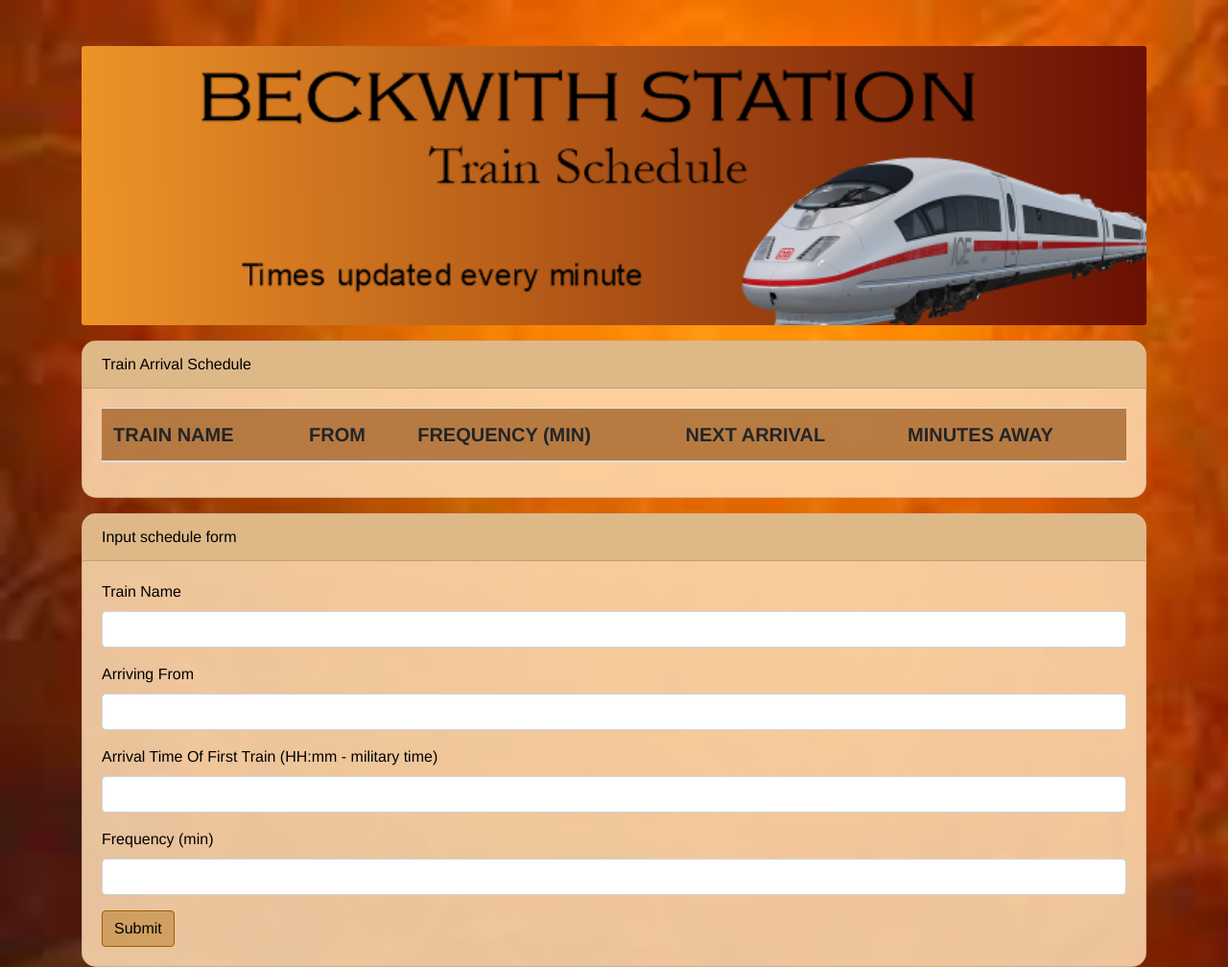
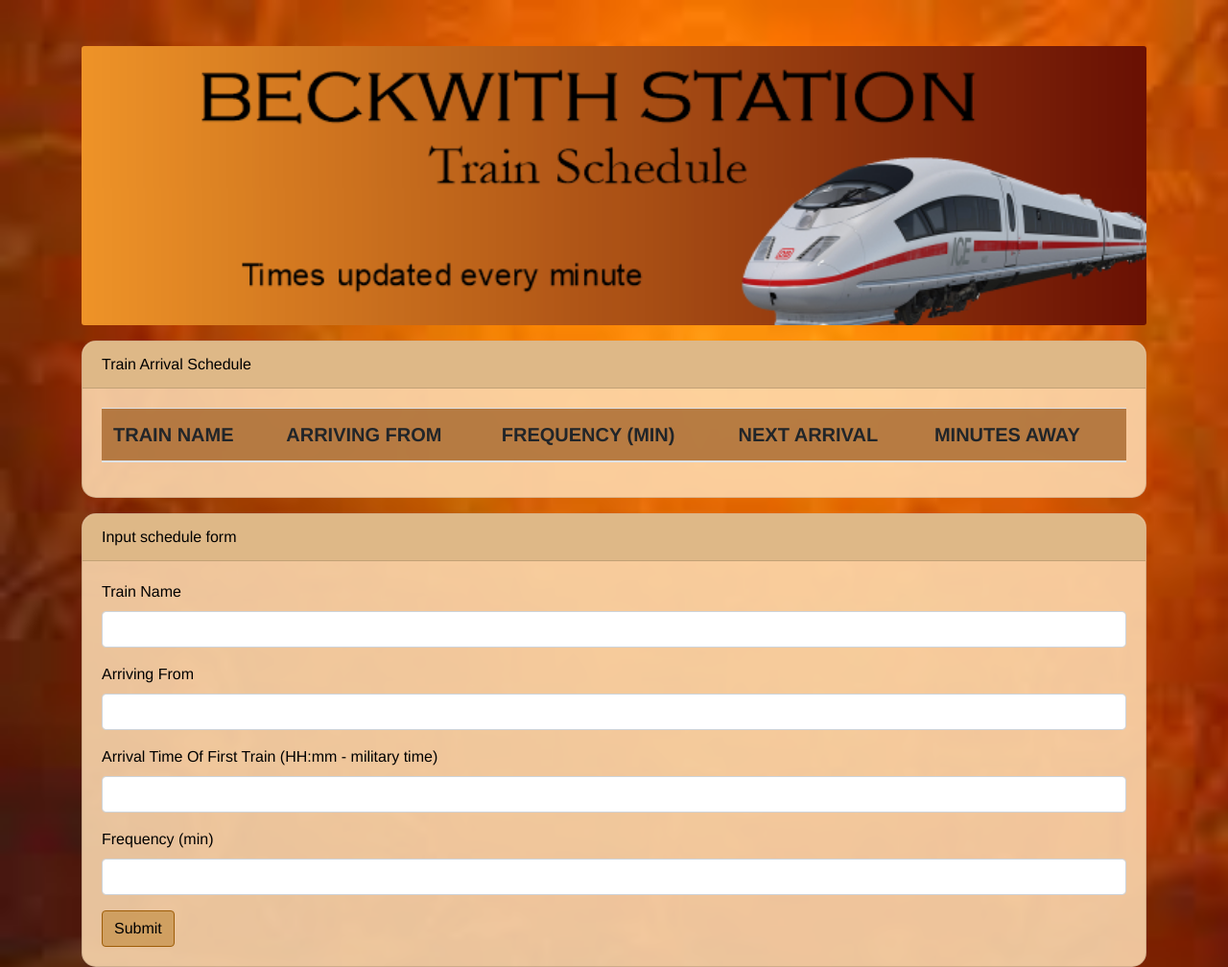
Before and after one commit to SallyB1988/train-schedule, a plain HTML site: page index.html in a window 1280 px wide. Shown: the top 1008 px of the page at 96% size. Drawn offline with nearby package versions, Linux system fonts and the light colour scheme; no server answers.

Commit message:
Change text of arrival table again

```diff
--- a/index.html
+++ b/index.html
@@ -30,7 +30,7 @@
           <thead>
             <tr id="schedule-header">
               <th>Train Name</th>
-              <th>From</th>
+              <th>Arriving From</th>
               <th>Frequency (min)</th>
               <th>Next Arrival</th>
               <th>Minutes Away</th>
```
